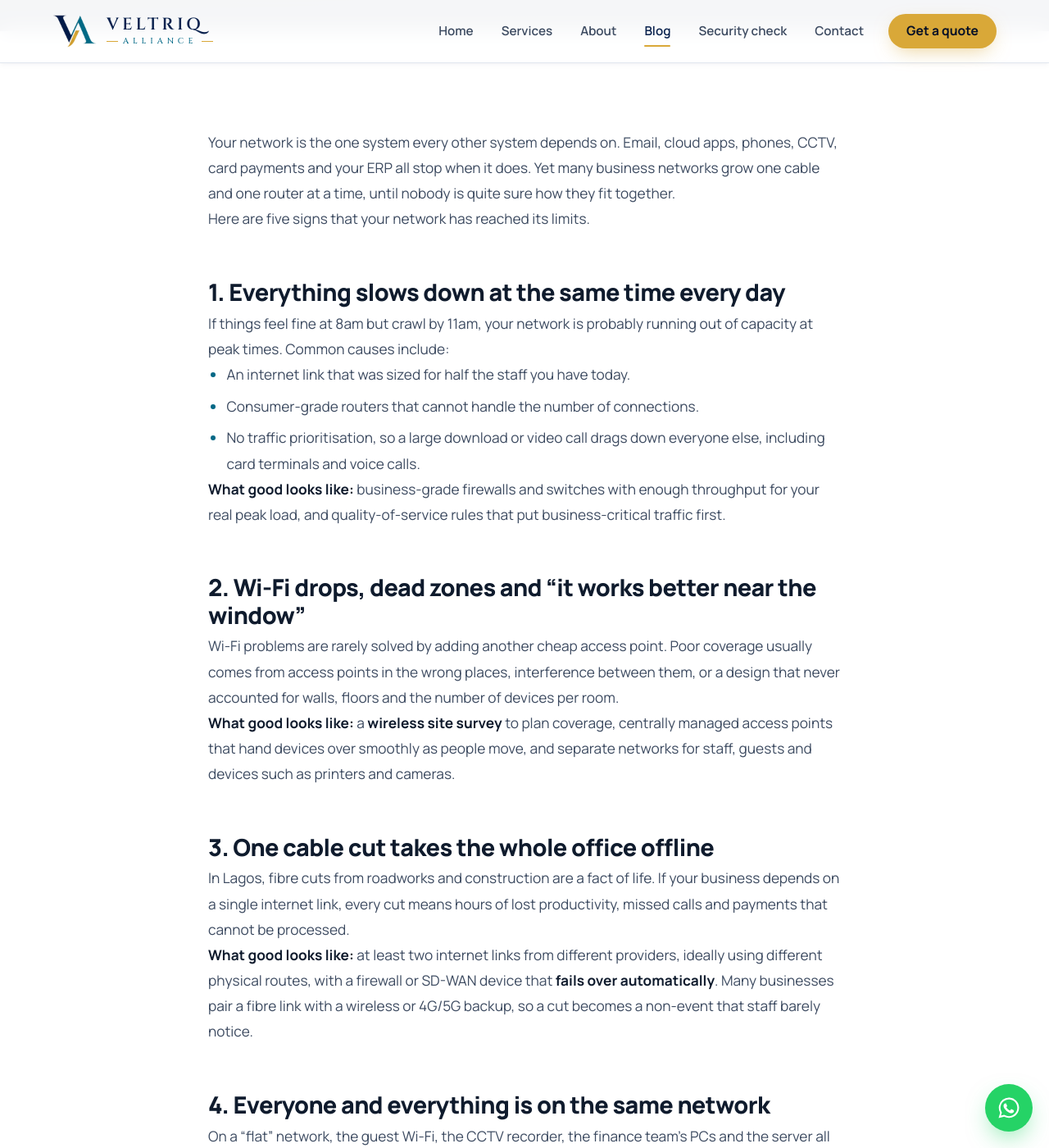
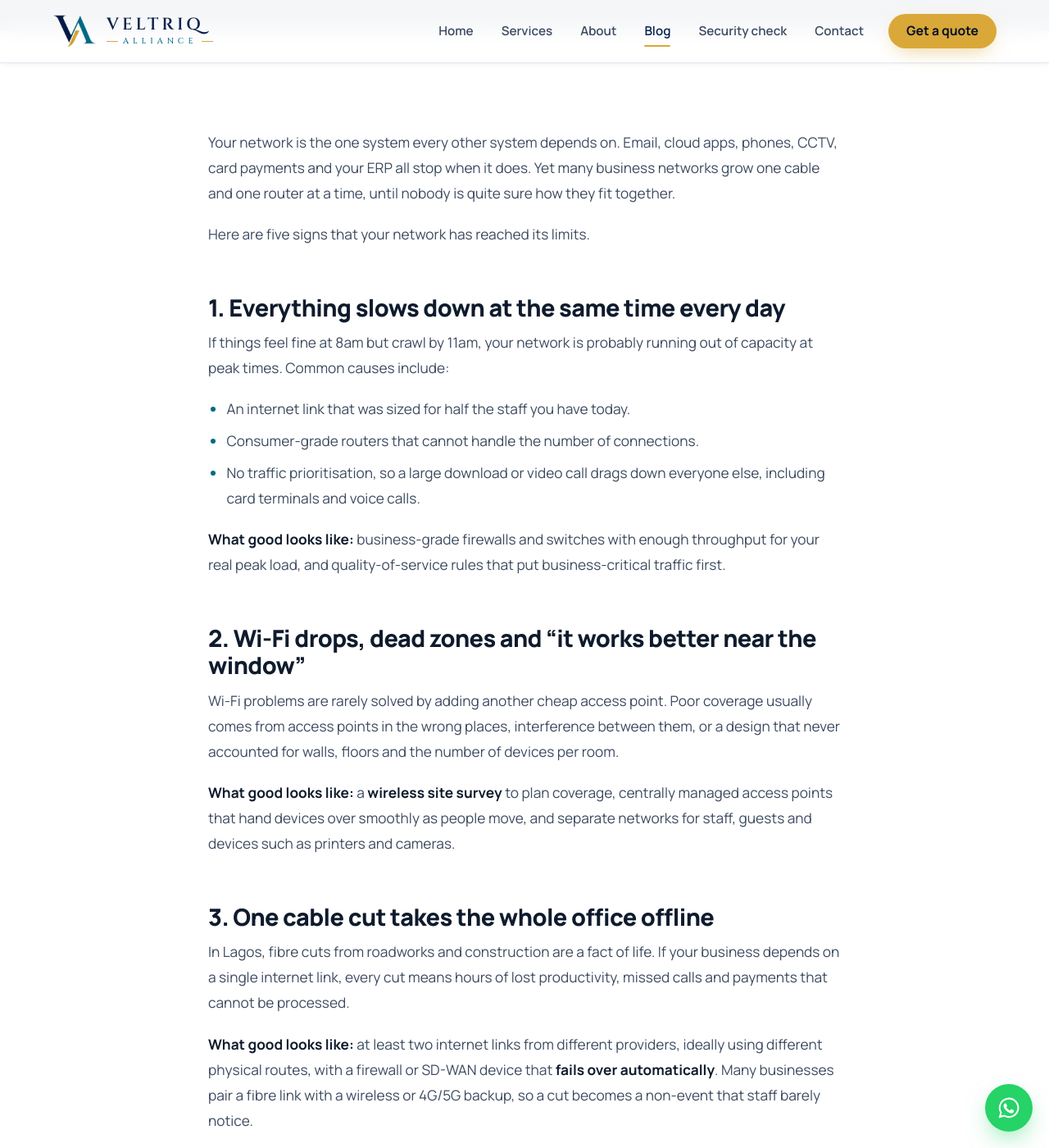
Before and after one commit to virtualsegun/veltriq-alliance, a Jekyll site: the page built from _posts/2026-10-23-5-signs-your-business-network-needs-an-upgrade.md, in a window 1280 px wide and 1400 px high, scrolled down 547 px. Shown: the whole window at 82% size. Built offline with Jekyll 4.4.1, drawn with Linux system fonts in a browser that asks for light colours.

Commit message:
Fix paragraph spacing in articles and newsletter form layout

```diff
--- a/_includes/newsletter.html
+++ b/_includes/newsletter.html
@@ -7,15 +7,15 @@
   <form class="newsletter__form" data-newsletter-form novalidate>
     <div class="newsletter__fields">
       <label class="sr-only" for="nl-name-{{ include.id | default: 'main' }}">First name</label>
-      <input id="nl-name-{{ include.id | default: 'main' }}" name="name" placeholder="First name (optional)" autocomplete="given-name">
+      <input id="nl-name-{{ include.id | default: 'main' }}" name="name" placeholder="First name" autocomplete="given-name">
       <label class="sr-only" for="nl-email-{{ include.id | default: 'main' }}">Email</label>
       <input id="nl-email-{{ include.id | default: 'main' }}" type="email" name="email" placeholder="Work email" autocomplete="email" required>
-      <button class="btn btn--gold" type="submit">Subscribe <i data-icon="arrow"></i></button>
     </div>
     <label class="newsletter__consent">
       <input type="checkbox" name="consent" value="Yes" required>
       <span>I agree to receive emails from Veltriq Alliance. I can unsubscribe at any time. See our <a href="/privacy.html">privacy notice</a>.</span>
     </label>
+    <button class="btn btn--gold newsletter__submit" type="submit">Subscribe <i data-icon="arrow"></i></button>
     <div class="hp" aria-hidden="true"><input name="website" tabindex="-1" autocomplete="off"></div>
     <p class="form-msg" aria-live="polite"></p>
   </form>
--- a/assets/css/styles.css
+++ b/assets/css/styles.css
@@ -461,10 +461,11 @@
 .post__cover { width: 100%; border-radius: var(--radius-lg); margin-bottom: 40px; box-shadow: var(--shadow); }
 
 .prose { font-size: 1.08rem; line-height: 1.8; color: var(--body); }
+.prose > * { margin: 0; }
 .prose > * + * { margin-top: 1.1em; }
-.prose p, .prose ul, .prose ol { margin: 0; }
-.prose h2 { font-size: clamp(1.45rem, 2.6vw, 1.8rem); margin: 2em 0 .2em; }
-.prose h3 { font-size: 1.2rem; margin: 1.7em 0 .1em; }
+.prose > h2 { font-size: clamp(1.45rem, 2.6vw, 1.8rem); margin-top: 2em; }
+.prose > h3 { font-size: 1.2rem; margin-top: 1.7em; }
+.prose > h2 + *, .prose > h3 + * { margin-top: .6em; }
 .prose a { color: var(--teal); text-decoration: underline; text-decoration-color: rgba(3, 104, 134, .35); text-underline-offset: 3px; }
 .prose a:hover { text-decoration-color: var(--teal); }
 .prose ul, .prose ol { padding-left: 1.3em; }
@@ -500,7 +501,8 @@
 .newsletter p { margin: 0; }
 .newsletter .eyebrow { color: var(--teal-300); }
 .post .newsletter { grid-template-columns: 1fr; gap: 24px; margin-top: 40px; }
-.newsletter__fields { display: grid; grid-template-columns: 1fr 1.3fr auto; gap: 10px; }
+.newsletter__fields { display: grid; grid-template-columns: 1fr 1.4fr; gap: 10px; }
+.newsletter__submit { margin-top: 16px; }
 .newsletter input[type="email"], .newsletter input[name="name"] {
   width: 100%; padding: 14px 16px; border-radius: 999px; border: 1.5px solid rgba(255, 255, 255, .18);
   background: rgba(255, 255, 255, .06); color: #fff; font: 500 .98rem var(--font-sans);
```
